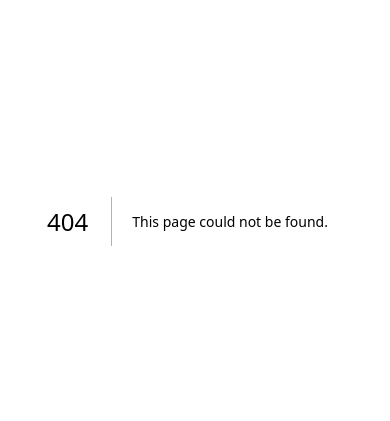
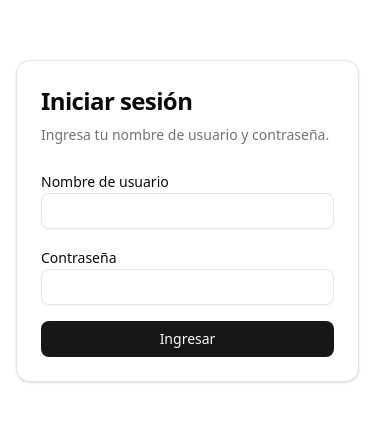
Before and after one commit to zGIKS/pretty-shop, a Next.js app: page /login in a window 390 px wide. Before the commit this address had no page. Shown: the part 201-622 px from the top of the page. Built offline with nearby package versions, Linux system fonts and the light colour scheme.

Commit message:
feat: add login page and integrate login link in navigation and mobile header

```diff
--- /dev/null
+++ b/src/app/login/page.tsx
@@ -0,0 +1,38 @@
+import { Button } from "@/components/ui/button";
+import { Input } from "@/components/ui/input";
+import { Label } from "@/components/ui/label";
+
+export default function LoginPage() {
+  return (
+    <main className="min-h-screen flex items-center justify-center px-4">
+      <section className="w-full max-w-sm rounded-xl border border-border bg-white p-6 shadow-sm">
+        <h1 className="text-2xl font-semibold tracking-tight">Iniciar sesión</h1>
+        <p className="mt-2 text-sm text-muted-foreground">
+          Ingresa tu nombre de usuario y contraseña.
+        </p>
+
+        <form className="mt-6 space-y-4">
+          <div className="space-y-2">
+            <Label htmlFor="username">Nombre de usuario</Label>
+            <Input id="username" name="username" type="text" autoComplete="username" required />
+          </div>
+
+          <div className="space-y-2">
+            <Label htmlFor="contrasenia">Contraseña</Label>
+            <Input
+              id="contrasenia"
+              name="contrasenia"
+              type="password"
+              autoComplete="current-password"
+              required
+            />
+          </div>
+
+          <Button type="submit" className="w-full">
+            Ingresar
+          </Button>
+        </form>
+      </section>
+    </main>
+  );
+}
--- a/src/components/header/NavigationMenu.tsx
+++ b/src/components/header/NavigationMenu.tsx
@@ -2,7 +2,7 @@
 
 import Link from "next/link";
 import { Button } from "@/components/ui/button";
-import { Mail, ShoppingCart } from "lucide-react";
+import { LogIn, Mail, ShoppingCart } from "lucide-react";
 import { ServicesDropdown } from "./ServicesDropdown";
 import { ProductsDropdown } from "./ProductsDropdown";
 
@@ -28,6 +28,21 @@ export function NavigationMenu({ cartItemCount = 0 }: NavigationMenuProps) {
         </Button>
       </div>
       <div className="pb-2">
+        <Button
+          variant="ghost"
+          className="hover:bg-transparent"
+          asChild
+        >
+          <Link
+            href="/login"
+            className="inline-flex"
+            aria-label="Iniciar sesión"
+          >
+            <LogIn size={20} />
+          </Link>
+        </Button>
+      </div>
+      <div className="pb-2">
         <Button variant="ghost" className="relative p-2" aria-label="Carrito" asChild>
           <Link href="/carrito" className="inline-flex">
             {cartItemCount > 0 && (
--- a/src/components/landing/products/ProductsToolbar.tsx
+++ b/src/components/landing/products/ProductsToolbar.tsx
@@ -1,7 +1,7 @@
 "use client";
 
 import { useEffect, useRef, useState } from "react";
-import { ChevronDown, ChevronUp, SlidersHorizontal } from "lucide-react";
+import { ChevronDown, ChevronUp } from "lucide-react";
 import SearchBar from "@/components/landing/products/SearchBar";
 import { Button } from "@/components/ui/button";
 import type { Product } from "@/lib/products";
@@ -25,16 +25,11 @@ export default function ProductsToolbar({
   onCategoryChange,
   onSortChange,
 }: ProductsToolbarProps) {
-  const [filterOpen, setFilterOpen] = useState(false);
   const [sortOpen, setSortOpen] = useState(false);
-  const filterRef = useRef<HTMLDivElement>(null);
   const sortRef = useRef<HTMLDivElement>(null);
 
   useEffect(() => {
     const handleClickOutside = (event: MouseEvent) => {
-      if (filterRef.current && !filterRef.current.contains(event.target as Node)) {
-        setFilterOpen(false);
-      }
       if (sortRef.current && !sortRef.current.contains(event.target as Node)) {
         setSortOpen(false);
       }
@@ -48,45 +43,6 @@ export default function ProductsToolbar({
     <div className="max-w-7xl mx-auto px-4 sm:px-6 lg:px-8 mb-8 flex flex-col gap-4 md:flex-row md:items-center md:justify-between">
       <SearchBar className="w-full md:max-w-md" products={products} />
       <div className="flex w-full items-center justify-between gap-2 md:w-auto md:gap-4">
-        <div className="relative" ref={filterRef}>
-          <Button
-            variant="ghost"
-            className="flex h-10 items-center gap-2 px-2 text-sm font-medium"
-            onClick={() => setFilterOpen((prev) => !prev)}
-            type="button"
-          >
-            Filtrar
-            <SlidersHorizontal className="h-4 w-4" />
-          </Button>
-          {filterOpen && (
-            <div className="absolute left-0 top-full z-30 mt-2 w-60 rounded-xl border border-border bg-background shadow-lg">
-              <div className="p-3">
-                <label className="flex items-center gap-2 py-2 text-sm">
-                  <input
-                    type="radio"
-                    name="category"
-                    value="all"
-                    checked={selectedCategory === "all"}
-                    onChange={() => onCategoryChange("all")}
-                  />
-                  Todas las categorías
-                </label>
-                {categories.map((category) => (
-                  <label key={category} className="flex items-center gap-2 py-2 text-sm">
-                    <input
-                      type="radio"
-                      name="category"
-                      value={category}
-                      checked={selectedCategory === category}
-                      onChange={() => onCategoryChange(category)}
-                    />
-                    {category}
-                  </label>
-                ))}
-              </div>
-            </div>
-          )}
-        </div>
         <div className="relative" ref={sortRef}>
           <Button
             variant="ghost"
--- a/src/components/mobile-header-menu.tsx
+++ b/src/components/mobile-header-menu.tsx
@@ -3,7 +3,15 @@
 import { useEffect, useState } from "react";
 import Link from "next/link";
 import { createPortal } from "react-dom";
-import { X, ChevronDown, Briefcase, Package, Mail, ShoppingCart } from "lucide-react";
+import {
+  X,
+  ChevronDown,
+  Briefcase,
+  Package,
+  Mail,
+  ShoppingCart,
+  LogIn,
+} from "lucide-react";
 import { Button } from "@/components/ui/button";
 import PrettyIcon from "@/components/icon/pretty";
 
@@ -135,6 +143,17 @@ export default function MobileHeaderMenu({
                 Contacto
               </span>
             </Link>
+
+            <Link
+              href="/login"
+              onClick={onClose}
+              className="w-full px-6 py-6 flex items-center justify-between"
+            >
+              <span className="flex items-center gap-3 text-lg font-semibold">
+                <LogIn className="h-5 w-5" />
+                Iniciar sesión
+              </span>
+            </Link>
           </div>
         </div>
       </nav>
```
